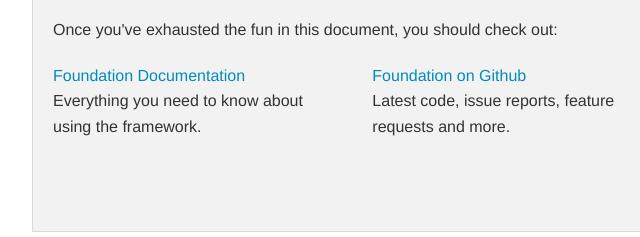
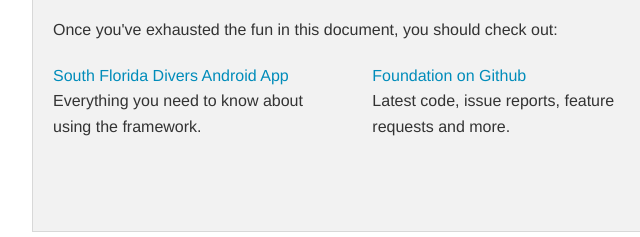
Before and after one commit to franksmith80/franksmith80.github.io, a plain HTML site: page index.html in a window 1280 px wide. Shown: the part 205-442 px from the top of the page, 123-763 px from the left. Drawn offline with Linux system fonts and the light colour scheme.

Commit message:
Update index.html

```diff
--- a/index.html
+++ b/index.html
@@ -24,7 +24,7 @@
 	        <p>Once you've exhausted the fun in this document, you should check out:</p>
 	        <div class="row">
 	        	<div class="large-4 medium-4 columns">
-	    		<p><a href="http://foundation.zurb.com/docs">Foundation Documentation</a><br />Everything you need to know about using the framework.</p>
+	    		<p><a href="http://franksmith80.github.io/SouthFloridaDivers/">South Florida Divers Android App</a><br />Everything you need to know about using the framework.</p>
 	    	</div>
 	        	<div class="large-4 medium-4 columns">
 	        		<p><a href="http://github.com/zurb/foundation">Foundation on Github</a><br />Latest code, issue reports, feature requests and more.</p>
```
